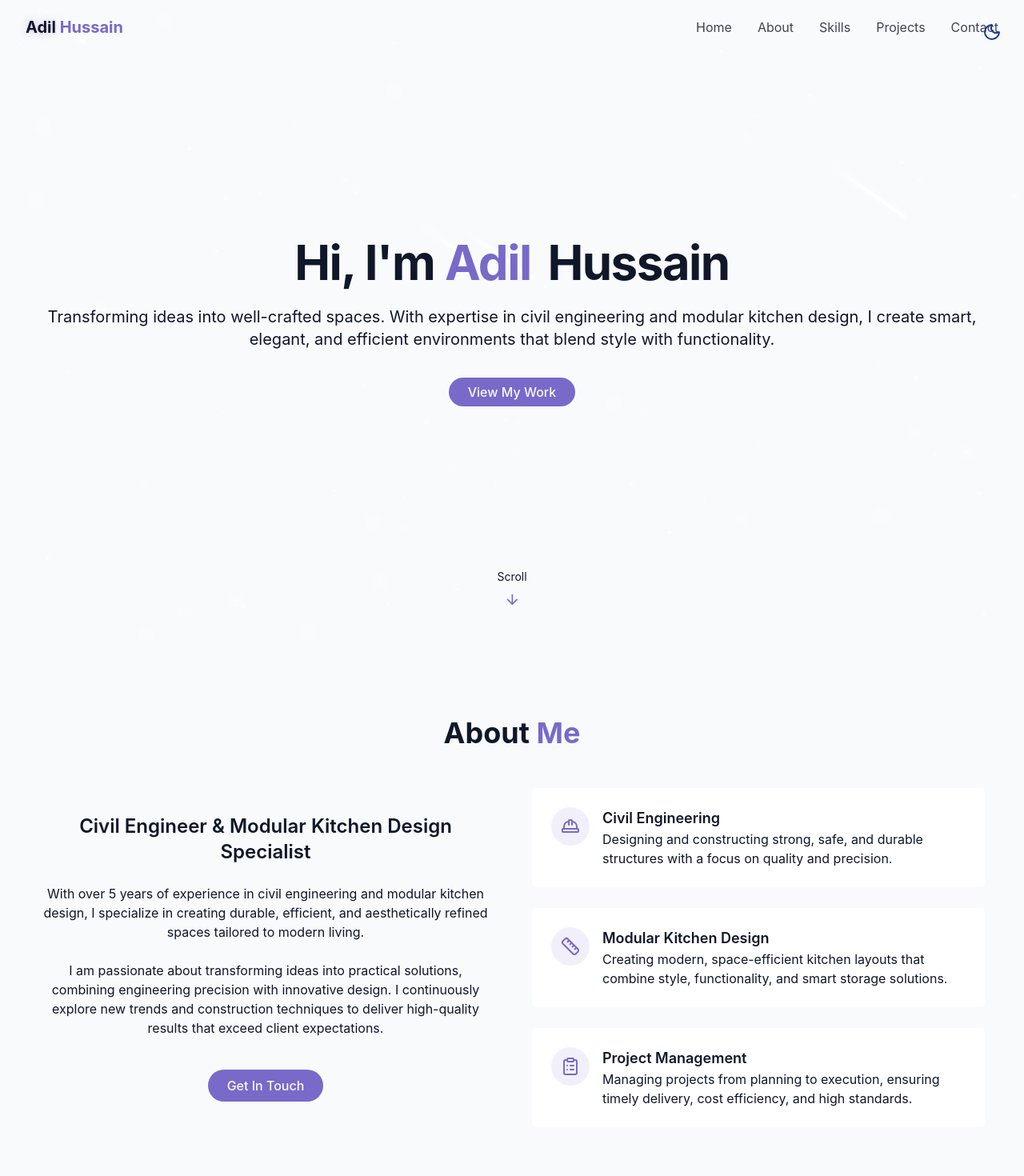
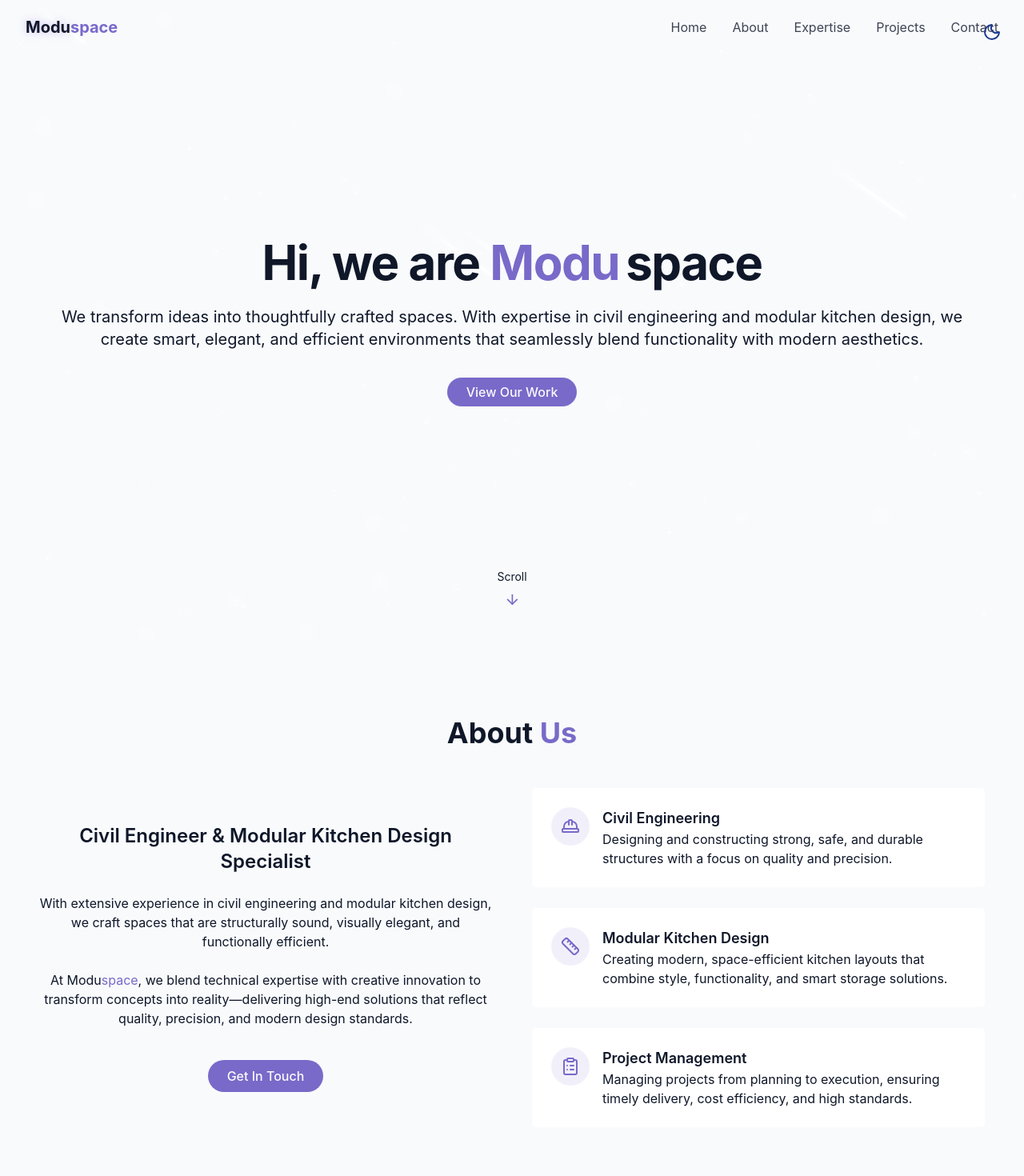
Before and after one commit to kashifbakhsi/Adil_Hussain, a React (Vite) app: page / in a window 1280 px wide. Shown: the top 1470 px of the page at 80% size. Built offline with nearby package versions, Linux system fonts and the light colour scheme.

Commit message:
Updated portfolio sections and contact form

```diff
--- a/src/Components/AboutSection.jsx
+++ b/src/Components/AboutSection.jsx
@@ -32,7 +32,6 @@
 //                 {" "}
 //                 Get In Touch
 //               </a>
-
 
 //             </div>
 //           </div>
@@ -94,11 +93,10 @@ export const AboutSection = () => {
     <section id="about" className="py-24 px-4 relative">
       <div className="container mx-auto max-w-5xl">
         <h2 className="text-3xl md:text-4xl font-bold mb-12 text-center">
-          About <span className="text-primary">Me</span>
+          About <span className="text-primary">Us</span>
         </h2>
 
         <div className="grid grid-cols-1 md:grid-cols-2 gap-12 items-center">
-
           {/* LEFT CONTENT */}
           <div className="space-y-6">
             <h3 className="text-2xl font-semibold">
@@ -106,16 +104,16 @@ export const AboutSection = () => {
             </h3>
 
             <p className="text-muted-foreground">
-              With over 5 years of experience in civil engineering and modular
-              kitchen design, I specialize in creating durable, efficient, and
-              aesthetically refined spaces tailored to modern living.
+              With extensive experience in civil engineering and modular kitchen
+              design, we craft spaces that are structurally sound, visually
+              elegant, and functionally efficient.
             </p>
 
             <p className="text-muted-foreground">
-              I am passionate about transforming ideas into practical solutions,
-              combining engineering precision with innovative design. I
-              continuously explore new trends and construction techniques to
-              deliver high-quality results that exceed client expectations.
+              At Modu<span className="text-primary">space</span>, we blend technical expertise with creative
+              innovation to transform concepts into reality—delivering high-end
+              solutions that reflect quality, precision, and modern design
+              standards.
             </p>
 
             <div className="flex flex-col sm:flex-row gap-4 pt-4 justify-center">
@@ -127,7 +125,6 @@ export const AboutSection = () => {
 
           {/* RIGHT CARDS */}
           <div className="grid grid-cols-1 gap-6">
-
             {/* Civil Engineering */}
             <div className="gradient-border p-6 card-hover">
               <div className="flex items-start gap-4">
@@ -135,9 +132,7 @@ export const AboutSection = () => {
                   <HardHat className="h-6 w-6 text-primary" />
                 </div>
                 <div className="text-left">
-                  <h4 className="font-semibold text-lg">
-                    Civil Engineering
-                  </h4>
+                  <h4 className="font-semibold text-lg">Civil Engineering</h4>
                   <p className="text-muted-foreground">
                     Designing and constructing strong, safe, and durable
                     structures with a focus on quality and precision.
@@ -171,9 +166,7 @@ export const AboutSection = () => {
                   <ClipboardList className="h-6 w-6 text-primary" />
                 </div>
                 <div className="text-left">
-                  <h4 className="font-semibold text-lg">
-                    Project Management
-                  </h4>
+                  <h4 className="font-semibold text-lg">Project Management</h4>
                   <p className="text-muted-foreground">
                     Managing projects from planning to execution, ensuring
                     timely delivery, cost efficiency, and high standards.
@@ -181,7 +174,6 @@ export const AboutSection = () => {
                 </div>
               </div>
             </div>
-
           </div>
         </div>
       </div>
--- a/src/Components/ContactSection.jsx
+++ b/src/Components/ContactSection.jsx
@@ -335,17 +335,32 @@ export const ContactSection = () => {
   const [isSubmitting, setIsSubmitting] = useState(false);
   const [successMsg, setSuccessMsg] = useState("");
 
-  const handleSubmit = (e) => {
-    e.preventDefault();
+//   const handleSubmit = (e) => {
+//     e.preventDefault();
 
-    setIsSubmitting(true);
-    setSuccessMsg("");
+//     setIsSubmitting(true);
+//     setSuccessMsg("");
 
-    setTimeout(() => {
-      setIsSubmitting(false);
-      setSuccessMsg("Your enquiry has been sent successfully! ✅");
-    }, 1500);
-  };
+//     setTimeout(() => {
+//       setIsSubmitting(false);
+//       setSuccessMsg("Your enquiry has been sent successfully! ✅");
+//     }, 1500);
+//   };
+const handleSubmit = (e) => {
+  e.preventDefault();
+
+  const name = e.target[0].value;
+  const email = e.target[1].value;
+  const message = e.target[2].value;
+
+  const phoneNumber = "918981282173"; // your WhatsApp number (no +)
+
+  const text = `Hello, I'm ${name}%0AEmail: ${email}%0AProject Details: ${message}`;
+
+  const whatsappURL = `https://wa.me/${phoneNumber}?text=${text}`;
+
+  window.open(whatsappURL, "_blank");
+};
 
   return (
     <section id="contact" className="py-24 px-4 relative bg-secondary/30">
--- a/src/Components/HeroSection.jsx
+++ b/src/Components/HeroSection.jsx
@@ -9,26 +9,29 @@ export const HeroSection = () => {
       <div className="container max-w-4xl mx-auto text-center z-10">
         <div className="space-y-6">
           <h1 className="text-4xl md:text-6xl font-bold tracking-tight">
-            <span className="opacity-0 animate-fade-in"> Hi, I'm</span>
+            <span className="opacity-0 animate-fade-in">
+              {" "}
+              Hi, we are
+            </span>
             <span className="text-primary opacity-0 animate-fade-in-delay-1">
               {" "}
-              Adil
+              Modu
             </span>
             <span className="text-gradient ml-2 opacity-0 animate-fade-in-delay-2">
-              {" "}
-              Hussain
+              space
             </span>
           </h1>
 
           <p className="text-lg md:text-xl text-muted-foreground max-2-2xl mx-auto opacity-0 animate-fade-in-delay-3">
-            Transforming ideas into well-crafted spaces. With expertise in civil
-            engineering and modular kitchen design, I create smart, elegant, and
-            efficient environments that blend style with functionality.
+            We transform ideas into thoughtfully crafted spaces. With expertise
+            in civil engineering and modular kitchen design, we create smart,
+            elegant, and efficient environments that seamlessly blend
+            functionality with modern aesthetics.
           </p>
 
           <div className="pt-4 opacity-0 animate-fade-in-delay-4">
             <a href="#projects" className="cosmic-button">
-              View My Work
+              View Our Work
             </a>
           </div>
         </div>
--- a/src/Components/Navbar.jsx
+++ b/src/Components/Navbar.jsx
@@ -5,7 +5,7 @@ import { useEffect, useState } from "react";
 const navItems = [
   { name: "Home", href: "#hero" },
   { name: "About", href: "#about" },
-  { name: "Skills", href: "#skills" },
+  { name: "Expertise", href: "#skills" },
   { name: "Projects", href: "#projects" },
   { name: "Contact", href: "#contact" },
 ];
@@ -35,8 +35,8 @@ export const Navbar = () => {
           href="#hero"
         >
           <span className="relative z-10">
-            <span className="text-glow text-foreground"> Adil </span>{" "}
-            Hussain
+            <span className="text-glow text-foreground"> Modu</span>
+            space
           </span>
         </a>
 
--- /dev/null
+++ b/src/Components/ui/toaster.jsx
@@ -0,0 +1,33 @@
+import { useToast } from "@/hooks/use-toast";
+import {
+  Toast,
+  ToastClose,
+  ToastDescription,
+  ToastProvider,
+  ToastTitle,
+  ToastViewport,
+} from "@/components/ui/toast";
+
+export function Toaster() {
+  const { toasts } = useToast();
+
+  return (
+    <ToastProvider>
+      {toasts.map(function ({ id, title, description, action, ...props }) {
+        return (
+          <Toast key={id} {...props}>
+            <div className="grid gap-1">
+              {title && <ToastTitle>{title}</ToastTitle>}
+              {description && (
+                <ToastDescription>{description}</ToastDescription>
+              )}
+            </div>
+            {action}
+            <ToastClose />
+          </Toast>
+        );
+      })}
+      <ToastViewport />
+    </ToastProvider>
+  );
+}
--- a/vite.config.js
+++ b/vite.config.js
@@ -5,7 +5,6 @@ import path from "path"
 
 // https://vite.dev/config/
 export default defineConfig({
-  base: "/Adil_Hussain/",
   plugins: [react(), tailwindcss()],
   resolve: {
     alias: {
```
